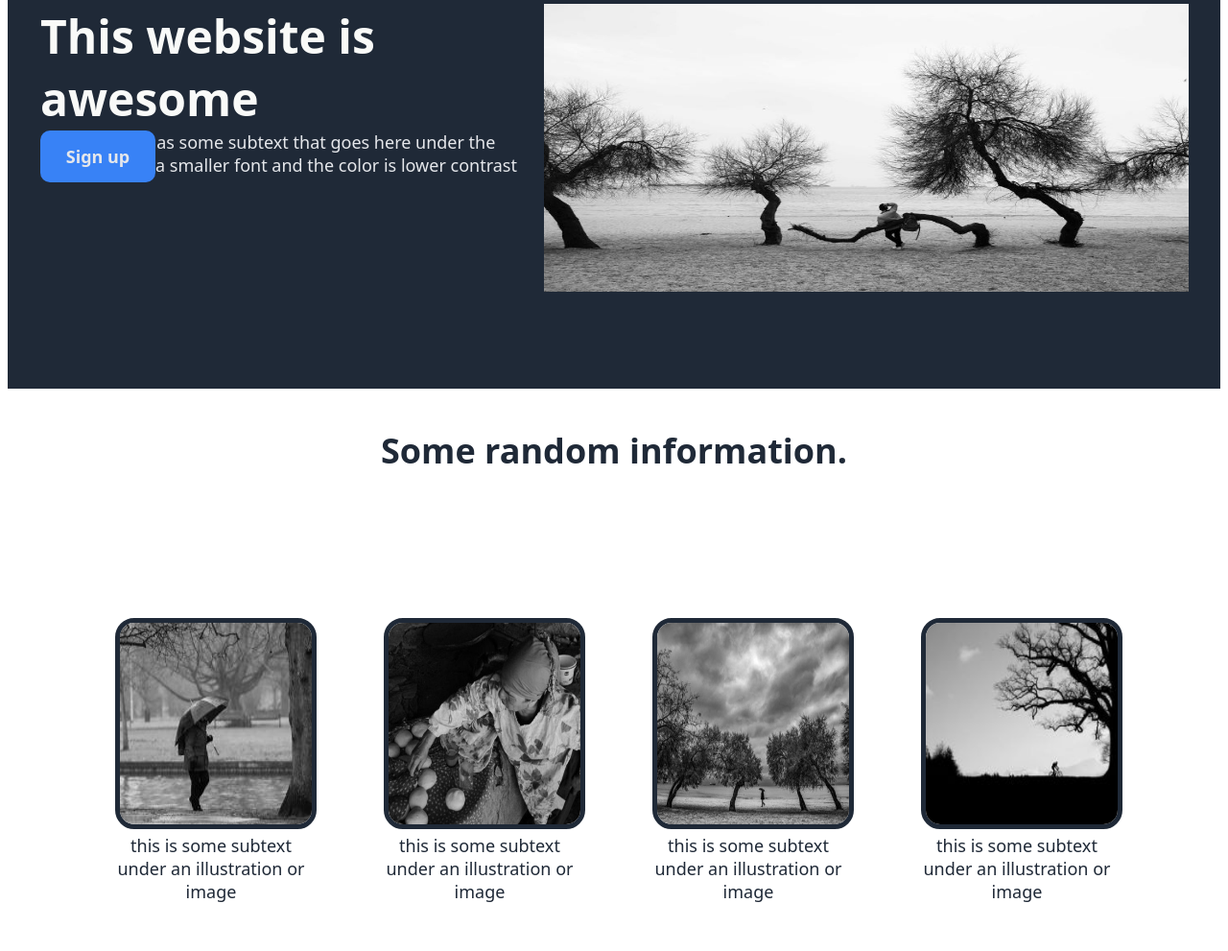
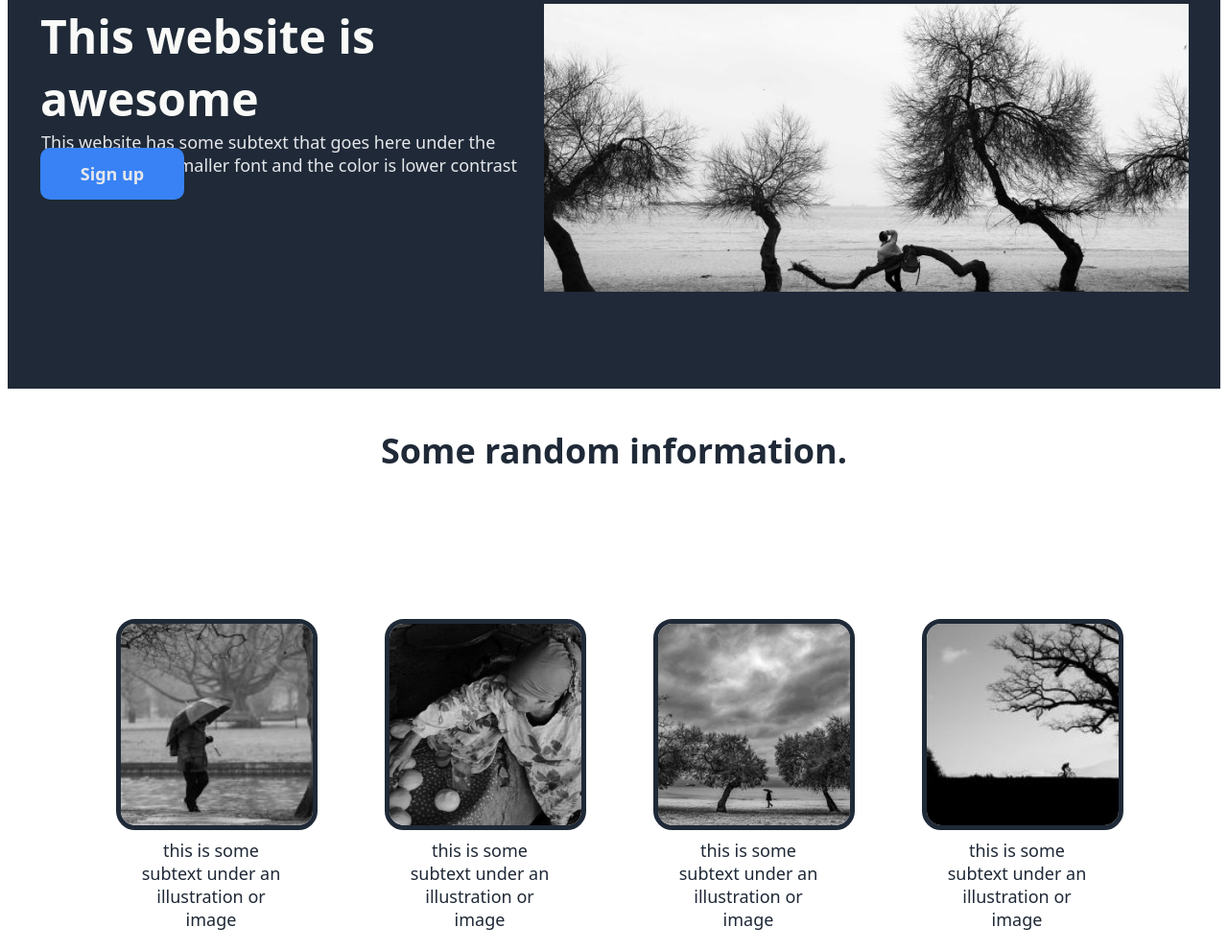
Before and after one commit to vnsareq/proj-top, a plain HTML site: page index.html in a window 1280 px wide. Shown: the part 184-1175 px from the top of the page at 96% size. Drawn offline with Linux system fonts and the light colour scheme.

Commit message:
Add the rest of the main sections. Final output as per project.

```diff
--- a/index.html
+++ b/index.html
@@ -23,7 +23,9 @@
                 <button type="button" class="button-signup">Sign up</button>
             </div>
 
-            <img class="hero-photo" src='images/header-logo-one.jpg'/>
+            <div class="photo-container">
+                <img class="hero-photo" src='images/header-logo-one.jpg'/>
+            </div>
         </div>
     </div>
     <!--this is the second section - information section-->
@@ -34,19 +36,27 @@
 
         <div class="photo-grid">
             <div class="photo-grid-item first-item">
-                <img class="photo-item" src='images/photo-1.jpg'/>
+                <div class="photo-grid-container">
+                    <img class="photo-item" src='images/photo-1.jpg'/>
+                </div>
                 <div class="photo-text">this is some subtext under an illustration or image</div>
             </div>
             <div class="photo-grid-item second-item">
-                <img class="photo-item" src='images/photo-2.jpg'/>
+                <div class="photo-grid-container">
+                    <img class="photo-item" src='images/photo-2.jpg'/>
+                </div>
                 <div class="photo-text">this is some subtext under an illustration or image</div>
             </div>
             <div class="photo-grid-item third-item">
-                <img class="photo-item" src='images/photo-3.jpg'/>
+                <div class="photo-grid-container">
+                    <img class="photo-item" src='images/photo-3.jpg'/>
+                </div>
                 <div class="photo-text">this is some subtext under an illustration or image</div>
             </div>
             <div class="photo-grid-item fourth-item">
-                <img class="photo-item" src='images/photo-4.jpg'/>
+                <div class="photo-grid-container">
+                    <img class="photo-item" src='images/photo-4.jpg'/>
+                </div>
                 <div class="photo-text">this is some subtext under an illustration or image</div>
             </div>
         </div>
--- a/style.css
+++ b/style.css
@@ -78,18 +78,29 @@
     color:  #e5e7eb;
     border: none;
     border-radius: 10px;
+    margin: 18px 0;
     top: 40%;
     padding: 15px;
     min-height: 30px;
-    min-width: 120px;
+    min-width: 150px;
     font-size: 18px;
     font-weight: bold;
 }
 
-.hero-photo {
+.photo-container {
     margin: 1px;
     width: 800px;
     height: 300px;
+    overflow: hidden;
+    display: flex;
+}
+
+.hero-photo {
+    max-width: inherit;
+    max-height: inherit;
+    height: inherit;
+    width: inherit;
+    object-fit: cover;
 }
 
 .info-container {
@@ -133,16 +144,27 @@
     height: 280px;
 }
 
+.photo-grid-container {
+    margin: 1px;
+    width: 200px;
+    height: 210px;
+    display: flex;
+}
+
 .photo-item {
     border: 5px solid #1f2937;
     border-radius: 20px;
-    width: 200px;
-    height: 210px;
+    max-width: inherit;
+    max-height: inherit;
+    height: inherit;
+    width: inherit;
+    object-fit: cover;
 }
 
 .photo-text {
     text-align: center;
     font-size: 18px;
+    padding: 18px;
 }
 
 .quote-container {
```
